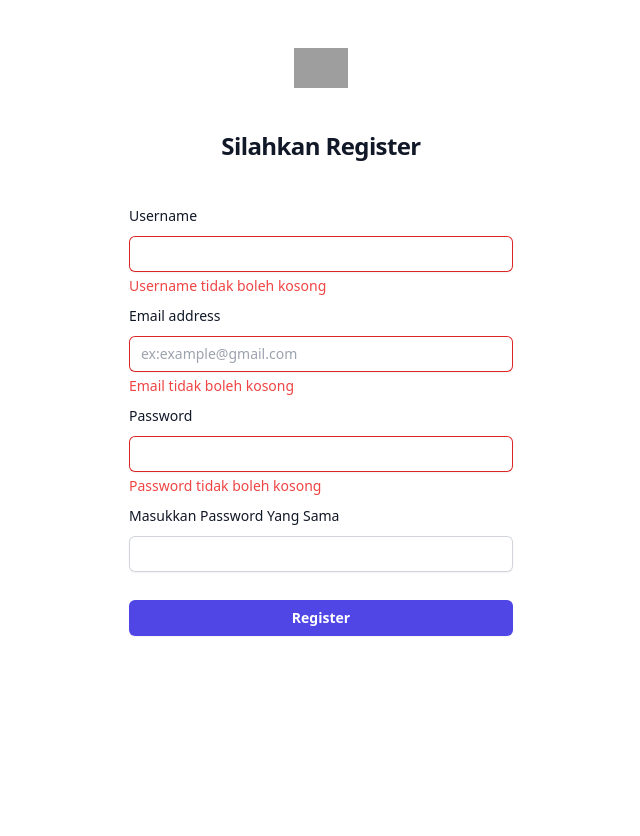
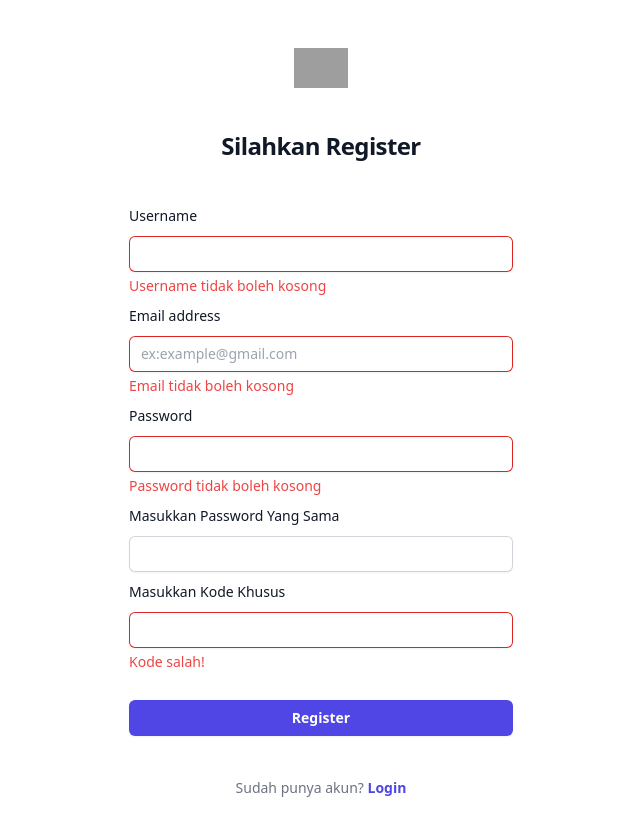
Before and after one commit to daviddvsjrgg/myle-project, a React (Create React App) app: page /register-admin in a window 1280 px wide. Both pictures are taken after a click on the button "Register". Shown: the top 836 px of the page, without its empty margins (319-959 px from the left). Before the commit the page ends 800 px from the top, so only its background shows below. Built offline with nearby package versions, Linux system fonts and the light colour scheme; no server answers; grey boxes are pictures that could not be loaded.

Commit message:
maintenance

```diff
--- a/src/pages/RegisterAdmin.jsx
+++ b/src/pages/RegisterAdmin.jsx
@@ -29,6 +29,7 @@ const RegisterAdmin = () => {
     // Validation
     if (
       username === '' ||
+      kodeKhusus !== 'davidcode-2024' ||
        email === '' ||
         password === '' ||
          samePassword === '' ||
@@ -39,6 +40,7 @@ const RegisterAdmin = () => {
             emailValidation();
             passwordValidation();
             samePasswordValidation();
+            kodeKhususValidation();
     } else {
           try {
             setClickedRegister(true);
@@ -76,6 +78,7 @@ const RegisterAdmin = () => {
               setErrorMessageEmail('');
               setErrorMessagePassword('');
               setErrorMessageSamePassword('');
+              seterrorMessageKodeKhusus('');
             } catch (error) {
               const errorCode = error.code;
               const errorMessage = error.message;
@@ -151,6 +154,21 @@ const RegisterAdmin = () => {
         setErrorMessageSamePassword("Password tidak sama dengan input sebelumnya")
       } else if ( samePassword === password ) {
         setErrorMessageSamePassword("")
+      }
+    }
+
+    const [ kodeKhusus, setKodeKhusus ] = useState('');
+    const [ errorMessageKodeKhusus, seterrorMessageKodeKhusus ] = useState('');
+
+    const handleKodeKhusus = (e) => {
+      setKodeKhusus(e.target.value)
+    }
+
+    const kodeKhususValidation = () => {
+      if ( kodeKhusus === 'davidcode-2024') {
+        seterrorMessageKodeKhusus("")
+      } else if ( kodeKhusus !== 'davidcode-2024') {
+        seterrorMessageKodeKhusus("Kode salah!")
       }
     }
 
@@ -278,6 +296,30 @@ const RegisterAdmin = () => {
               )}
           </div>
         </div>
+        <div>
+          <div className="flex items-center justify-between">
+            <label htmlFor="password" className="block text-sm font-medium leading-6 text-gray-900 mt-2">
+              Masukkan Kode Khusus
+            </label>
+          </div>
+          <div className="mt-2">
+            <input
+              id="kodeKhusus"
+              name="kodeKhusus"
+              type="password"
+              onChange={handleKodeKhusus}
+              autoComplete="current-password"
+              className={`block w-full rounded-md border-0 py-1.5 text-gray-900 shadow-sm ring-1 ring-inset ring-gray-300 placeholder:text-gray-400 focus:ring-2 focus:ring-inset focus:ring-indigo-600 sm:text-sm sm:leading-6 ${
+                errorMessageKodeKhusus ? 'ring-red-600' : 'ring-gray-300'
+              }`}
+            />
+             {errorMessageKodeKhusus && (
+                <div className="text-red-500 text-sm mt-1">
+                  {errorMessageKodeKhusus}
+                </div>
+              )}
+          </div>
+        </div>
 
         <div>
         {clickedRegister ? (
@@ -297,6 +339,12 @@ const RegisterAdmin = () => {
               Register
             </button>
           }
+          <p className="mt-10 text-center text-sm text-gray-500">
+            Sudah punya akun?{' '}
+            <a href="/login" className="font-semibold leading-6 text-indigo-600 hover:text-indigo-500">
+              Login
+            </a>
+          </p>
         </div>
     </div>
   </div>
--- a/src/pages/authPages/NavbarMenu/ManajemenProjek/AddManajemenProjek/AddManajemenProjek.jsx
+++ b/src/pages/authPages/NavbarMenu/ManajemenProjek/AddManajemenProjek/AddManajemenProjek.jsx
@@ -110,7 +110,7 @@ const AddManajemenProjek = () => {
                   if (selectedFile !== null) {
                     setDroppedFile(null);
                     const imageName = `${uuidv4()}`
-                    const sendFile = ref(getStorage(), `ProjekFile/${imageName}`);
+                    const sendFile = ref(getStorage(), `Projek/Gambar/${imageName}`);
                     await uploadBytes(sendFile, selectedFile).then(snapshot => {
                       console.log('File uploaded successfully:', snapshot);
                       getDownloadURL(sendFile).then(downloadURL => {
@@ -131,7 +131,7 @@ const AddManajemenProjek = () => {
                                 imageNameProject: imageName,
                                 picProject: setPengguna,
                                 labelProject: label,
-                                statusProject: "Active",
+                                statusProject: "Private",
                                 createdAt: formattedDateString,
                               });
                               console.log("Document written with ID: ", docRef.id);
@@ -154,7 +154,7 @@ const AddManajemenProjek = () => {
                   if (droppedFile !== null ){
                     setSelectedFile(null);
                     const imageName = `${uuidv4()}`
-                    const sendFile = ref(getStorage(), `ProjekFile/${imageName}`);
+                    const sendFile = ref(getStorage(), `Projek/Gambar/${imageName}`);
                     await uploadBytes(sendFile, droppedFile).then(snapshot => {
                       console.log('File uploaded successfully:', snapshot);
                     getDownloadURL(sendFile).then(downloadURL => {
@@ -174,7 +174,7 @@ const AddManajemenProjek = () => {
                               imageNameProject: imageName,
                               picProject: setPengguna,
                               labelProject: label,
-                              statusProject: "Active",
+                              statusProject: "Private",
                               createdAt: formattedDateString,
                             });
                             console.log("Document written with ID: ", docRef.id);
@@ -203,11 +203,11 @@ const AddManajemenProjek = () => {
                         idProject: `projek-${uuidv4()}`,
                         nameProject: namaProjek,
                         descriptionProject: deskripsi,
-                        imageUrlProject: "https://images.unsplash.com/photo-1635321349581-d3a6ff81a9a6?w=500&auto=format&fit=crop&q=60&ixlib=rb-4.0.3&ixid=M3wxMjA3fDB8MHxzZWFyY2h8MTR8fG5vJTIwaW1hZ2V8ZW58MHx8MHx8fDA%3D",
+                        imageUrlProject: "https://images.unsplash.com/photo-1456513080510-7bf3a84b82f8?w=500&auto=format&fit=crop&q=60&ixlib=rb-4.0.3&ixid=M3wxMjA3fDB8MHxzZWFyY2h8Mnx8c3R1ZHl8ZW58MHx8MHx8fDA%3D",
                         imageNameProject: imageName,
                         picProject: setPengguna,
                         labelProject: label,
-                        statusProject: "Active",
+                        statusProject: "Private",
                         createdAt: formattedDateString,
                       });
                       console.log("Document written with ID: ", docRef.id);
--- a/src/pages/authPages/NavbarMenu/ManajemenProjek/DetailProjek/DetailProjek.jsx
+++ b/src/pages/authPages/NavbarMenu/ManajemenProjek/DetailProjek/DetailProjek.jsx
@@ -107,7 +107,7 @@ const DetailProjek = () => {
 
             const imageName = `${uuidv4()}`
             const storage = getStorage();
-            const storageRef = ref(storage, `ProjekFile/${imageName}`);
+            const storageRef = ref(storage, `Projek/Gambar/${imageName}`);
 
             try {
                 // Upload the file
@@ -129,7 +129,7 @@ const DetailProjek = () => {
                     // Delete the previous image if it exists
                     const previousImageUrl = doc.data().imageUrlProject;
                     if (previousImageUrl) {
-                        const previousImageRef = ref(storage, `ProjekFile/${projectData.imageNameProject}`);
+                        const previousImageRef = ref(storage, `Projek/Gambar/${projectData.imageNameProject}`);
                         await deleteObject(previousImageRef);
                         console.log('Previous image deleted successfully.');
                     }
--- a/src/pages/authPages/NavbarMenu/ManajemenUser/UserProfile/UserProfile.jsx
+++ b/src/pages/authPages/NavbarMenu/ManajemenUser/UserProfile/UserProfile.jsx
@@ -370,7 +370,9 @@ const UserProfile = () => {
                                                     <div className="flex w-0 flex-1 items-center">
                                                     <BookOpenIcon className="h-5 w-5 flex-shrink-0 text-gray-400" aria-hidden="true" />
                                                         <div className="ml-4 flex min-w-0 flex-1 gap-2">
-                                                        <span className="truncate font-medium">{project.nameProject}</span>
+                                                        <span className="truncate font-medium">
+                                                            {project.nameProject} {project.nameProject.includes("-") ? '' : `- ${project.labelProject}`}
+                                                        </span>
                                                         {/* <span className="flex-shrink-0 text-gray-400">2.4mb</span> */}
                                                         </div>
                                                     </div>
@@ -401,7 +403,7 @@ const UserProfile = () => {
                                             <div className="flex w-0 flex-1 items-center">
                                                 <BookOpenIcon className="h-5 w-5 flex-shrink-0 text-gray-400" aria-hidden="true" />
                                                 <div className="ml-4 flex min-w-0 flex-1 gap-2">
-                                                <span className="truncate font-medium">Belum ada mahasiswa terdaftar</span>
+                                                <span className="truncate font-medium">Belum ada mata kuliah terdaftar</span>
                                                 {/* <span className="flex-shrink-0 text-gray-400">4.5mb</span> */}
                                                 </div>
                                             </div>
@@ -410,6 +412,7 @@ const UserProfile = () => {
                                         </li>
                                         </>
                                     )}
+
                                 </ul>
                                 </dd>
                             </div>
```
